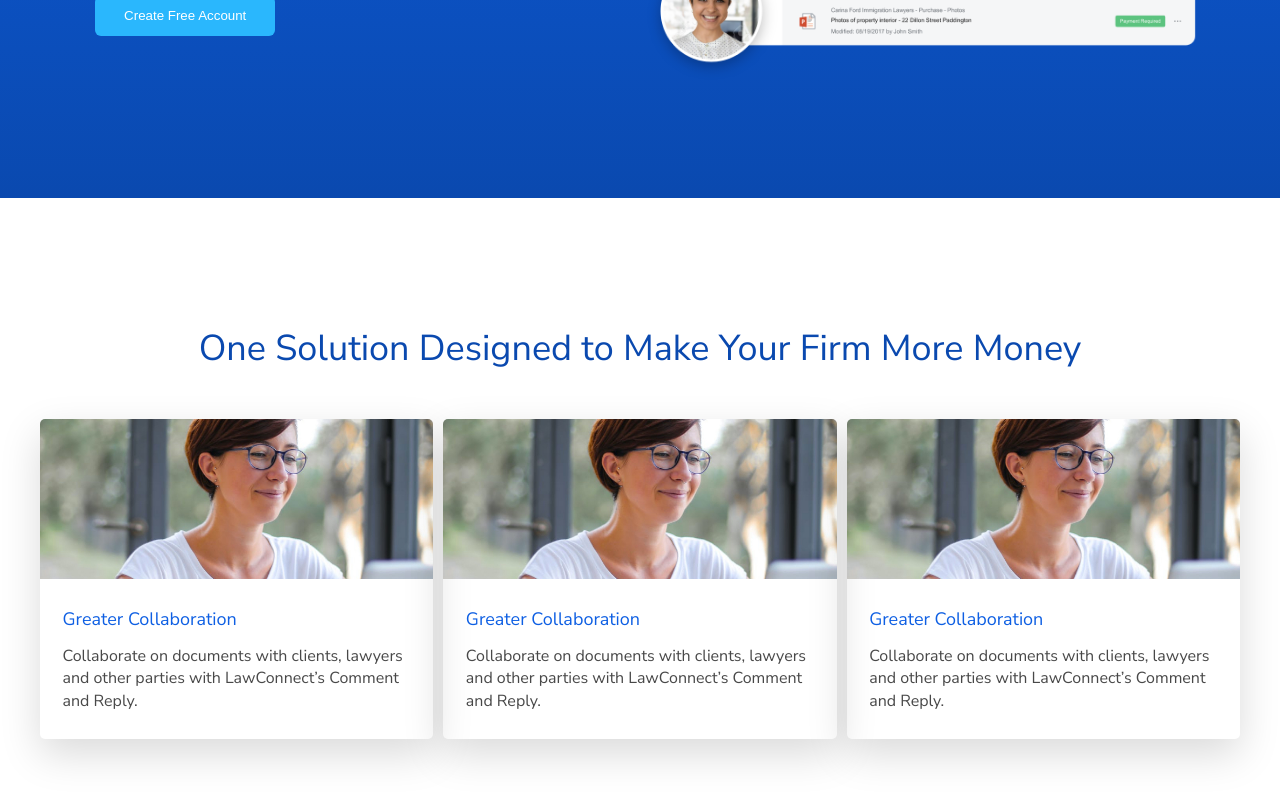
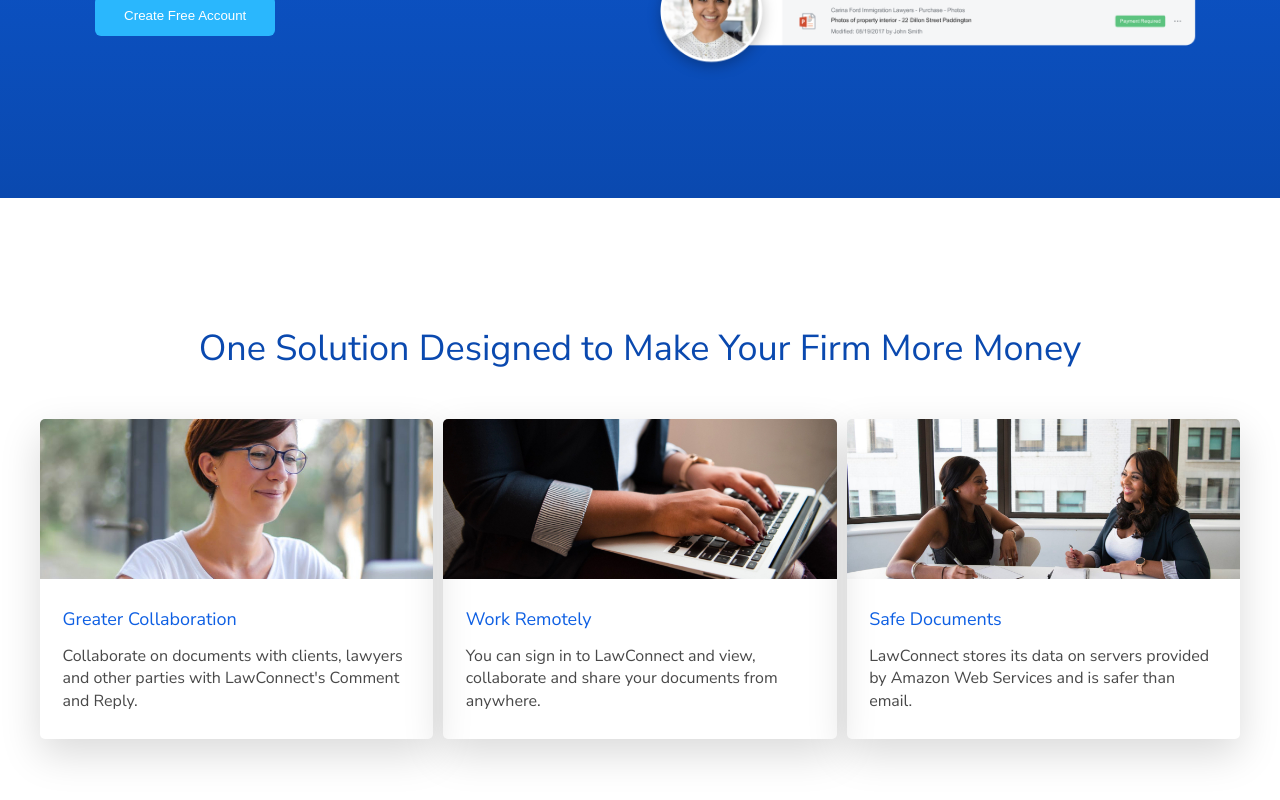
Before and after one commit to gazjosef/LEAP-legal2, a Nuxt app: page / in a window 1280 px wide. Shown: the part 452-1252 px from the top of the page. Built offline with nearby package versions, Linux system fonts and the light colour scheme.

Commit message:
Updated Card.vue

```diff
--- a/components/Section/Features.vue
+++ b/components/Section/Features.vue
@@ -8,9 +8,25 @@
       </h1>
 
       <div class="u-grid u-auto-columns">
-        <UICard />
-        <UICard />
-        <UICard />
+        <UICard
+          box="box-1"
+          image="lc-greater-collab@2x"
+          title="Greater Collaboration"
+          excerpt="Collaborate on documents with clients, lawyers and other parties with
+        LawConnect's Comment and Reply."
+        />
+        <UICard
+          box="box-2"
+          image="lc-work-remote@2x"
+          title="Work Remotely"
+          excerpt="You can sign in to LawConnect and view, collaborate and share your documents from anywhere."
+        />
+        <UICard
+          box="box-1"
+          image="lc-safe-docs@2x"
+          title="Safe Documents"
+          excerpt="LawConnect stores its data on servers provided by Amazon Web Services and is safer than email."
+        />
       </div>
     </div>
   </section>
--- a/components/UI/Card.vue
+++ b/components/UI/Card.vue
@@ -1,19 +1,18 @@
 <template>
-  <div class="feature-box box-1">
+  <div class="feature-box">
     <img
       class="feature-box__img"
-      src="@/assets/images/lc-greater-collab@2x.jpg"
+      :src="require(`@/assets/images/${image}.jpg`)"
       alt="Greater Collaboration"
     />
     <div class="feature-box__text">
       <h2
         class="heading-secondary-100 | u-margin-bottom-small u-text-primary-200"
       >
-        Greater Collaboration
+        {{ title }}
       </h2>
       <p class="paragraph">
-        Collaborate on documents with clients, lawyers and other parties with
-        LawConnect’s Comment and Reply.
+        {{ excerpt }}
       </p>
     </div>
   </div>
@@ -21,11 +20,12 @@
 
 <script>
 export default {
-  // props: {
-  //   image: String,
-  //   title: String,
-  //   excerpt: String,
-  // },
+  props: {
+    box: String,
+    image: String,
+    title: String,
+    excerpt: String,
+  },
   name: 'UiCard',
 }
 </script>
```
